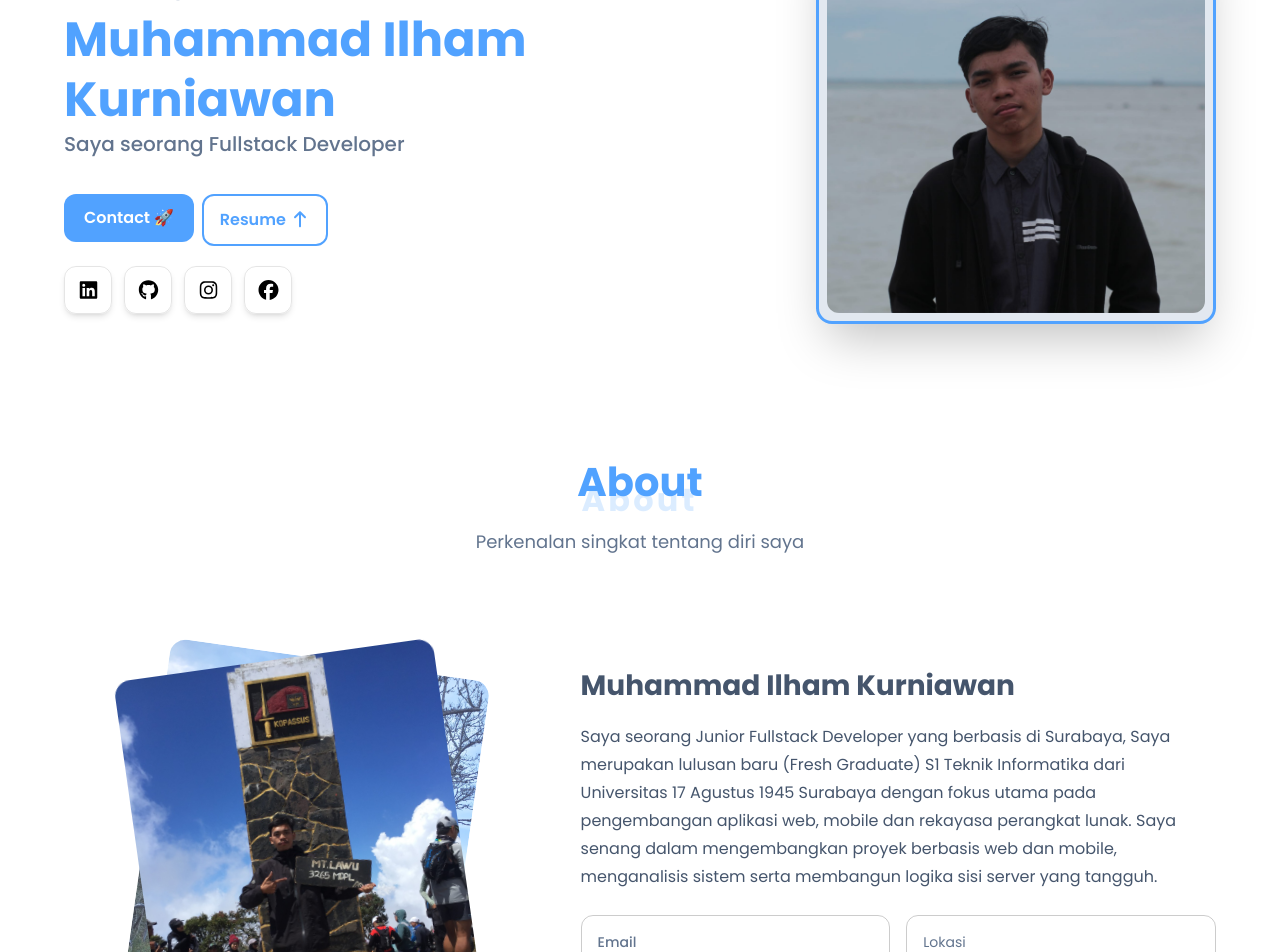
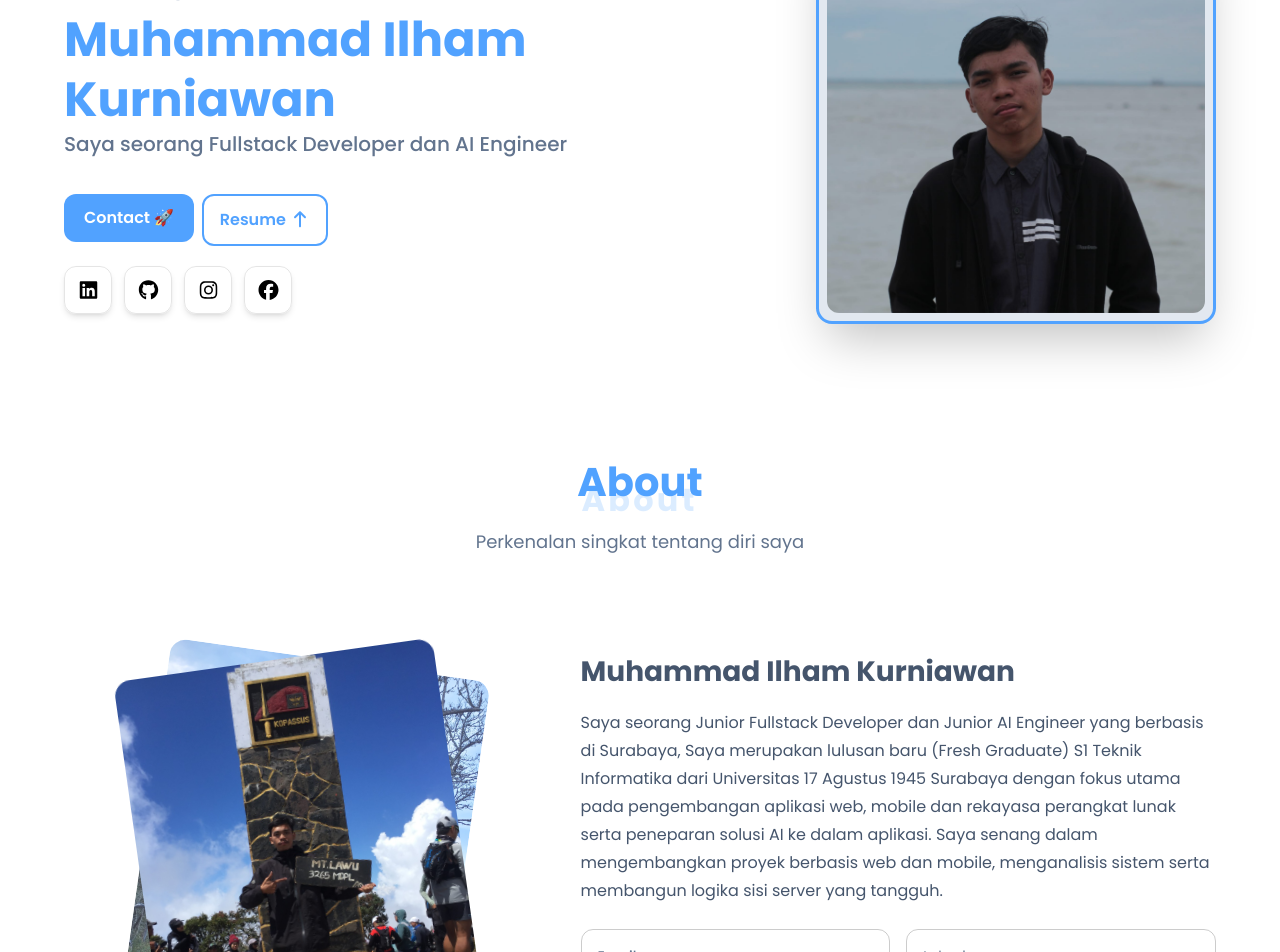
Before and after one commit to ilhammarvelous/muhammadilhamkurniawan, a React (Vite) app: page / in a window 1280 px wide. Shown: the part 200-1152 px from the top of the page. Built offline with nearby package versions, Linux system fonts and the light colour scheme.

Commit message:
Penambahan isi about

```diff
--- a/src/components/About.jsx
+++ b/src/components/About.jsx
@@ -90,7 +90,7 @@ const About = () => {
                         </h3>
 
                         <p className="mt-4 text-slate-600 text-[16px] leading-[28px]">
-                            Saya seorang Junior Fullstack Developer yang berbasis di Surabaya, Saya merupakan lulusan baru (Fresh Graduate) S1 Teknik Informatika dari Universitas 17 Agustus 1945 Surabaya dengan fokus utama pada pengembangan aplikasi web, mobile dan rekayasa perangkat lunak. Saya senang dalam mengembangkan proyek berbasis web dan mobile, menganalisis sistem serta membangun logika sisi server yang tangguh.
+                            Saya seorang Junior Fullstack Developer dan Junior AI Engineer yang berbasis di Surabaya, Saya merupakan lulusan baru (Fresh Graduate) S1 Teknik Informatika dari Universitas 17 Agustus 1945 Surabaya dengan fokus utama pada pengembangan aplikasi web, mobile dan rekayasa perangkat lunak serta peneparan solusi AI ke dalam aplikasi. Saya senang dalam mengembangkan proyek berbasis web dan mobile, menganalisis sistem serta membangun logika sisi server yang tangguh.
                         </p>
 
                         {/* Info Box */}
--- a/src/components/Header.jsx
+++ b/src/components/Header.jsx
@@ -26,7 +26,7 @@ const Header = () => {
                         </h1>
 
                         <h2 className="font-medium text-slate-500 text-lg mb-9 lg:text-xl">
-                            Saya seorang Fullstack Developer
+                            Saya seorang Fullstack Developer dan AI Engineer
                         </h2>
 
                         {/* BUTTON */}
--- a/src/constants/index.js
+++ b/src/constants/index.js
@@ -196,7 +196,7 @@ const projects = [
         description:
         "Sebuah aplikasi web yang membantu pengguna dapat mengenali tanaman herbal melalui gambar dengan bantuan AI, serta menampilkan khasiat tanaman herbal melalui LLM",
         image: herbal,
-        source_code_link: "#",
+        source_code_link: "https://github.com/ilhammarvelous/klasifikasi-tanaman-herbal-cnn-llm",
     },
     {
         name: "Deteksi Kendaraan (hitung & estimasi) Menggunakan YOLO",
@@ -210,7 +210,7 @@ const projects = [
         description:
         "Sistem kasir untuk mencatat transaksi dan memperbarui stok otomatis, sehingga operasional coffee dan kedai lebih rapi.",
         image: poscafe,
-        source_code_link: "#",
+        source_code_link: "https://github.com/ilhammarvelous/pos_cafe",
     },
     {
         name: "ToDo List Mobile App",
```
